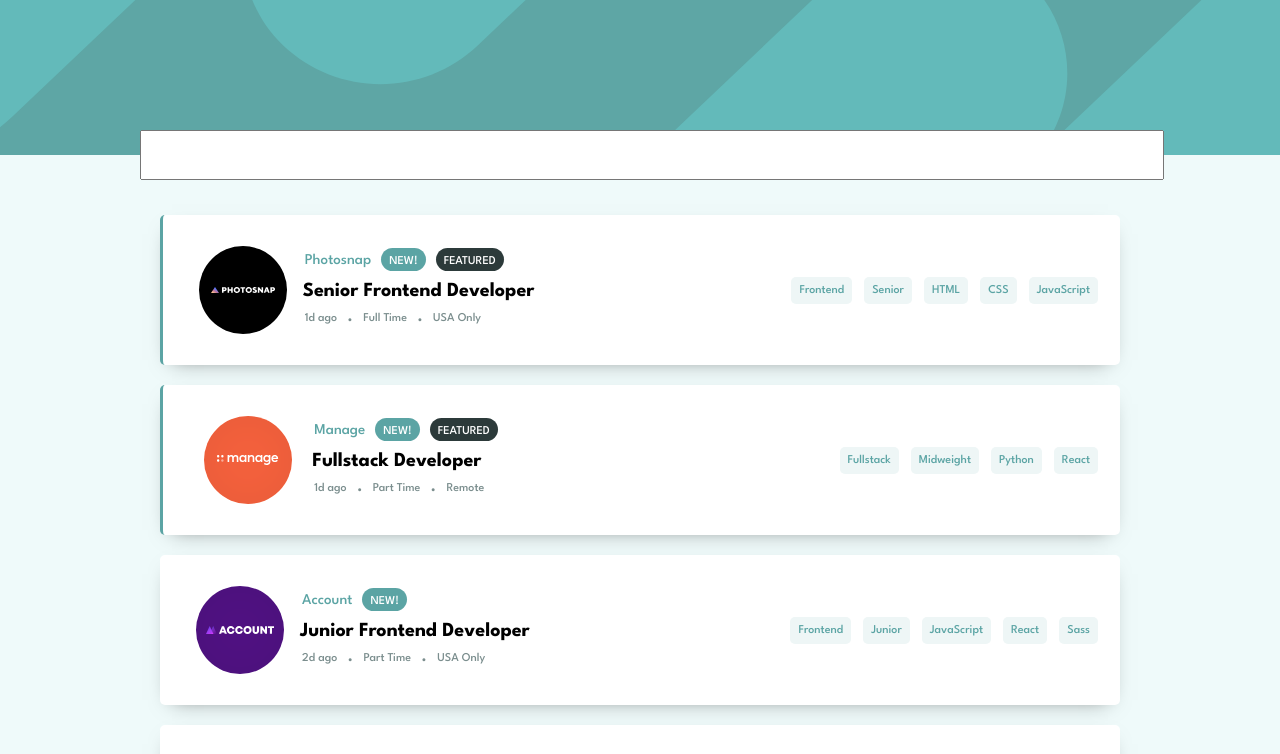
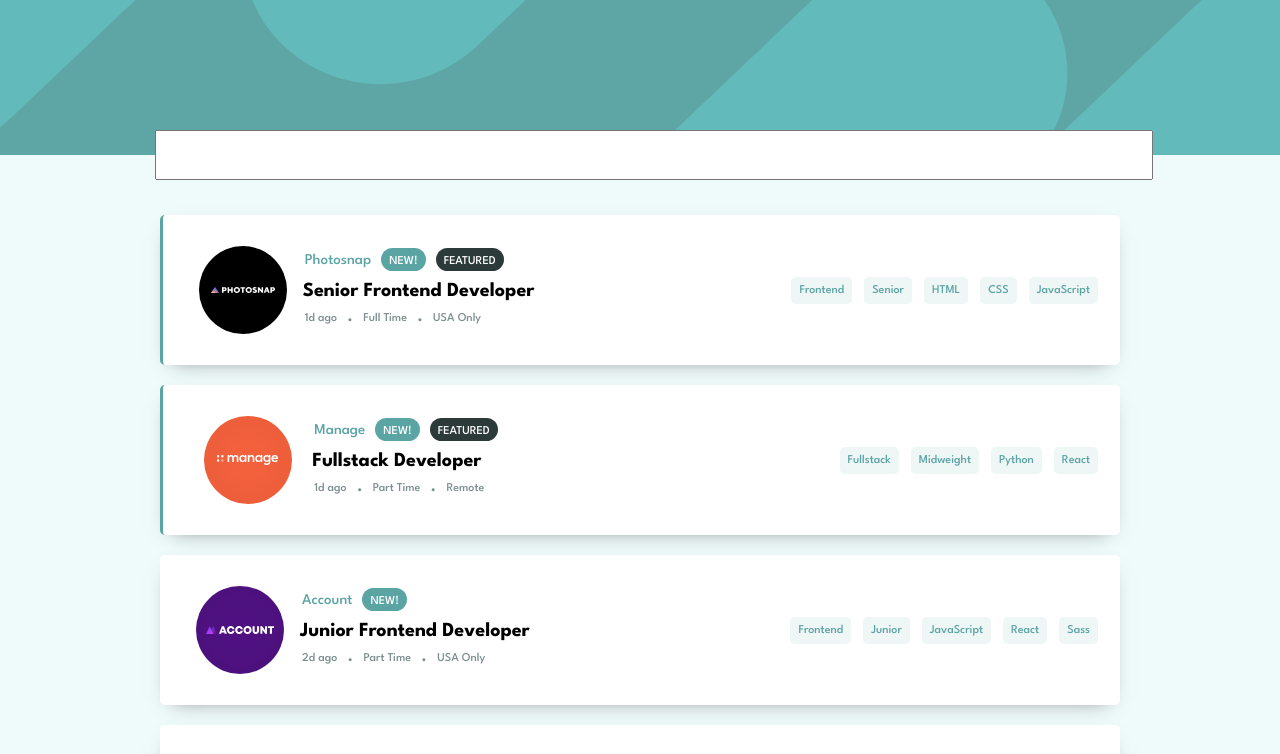
Before and after one commit to M0hamedMagdy/FrontEnd-Mentor-Joblisting-React, a React (Create React App) app: page / in a window 1280 px wide. Shown: the top 754 px of the page. Built offline with nearby package versions, Linux system fonts and the light colour scheme; data requests are answered from the project's data file.

Commit message:
init filter comp

```diff
--- a/src/components/Filter/Filter.module.css
+++ b/src/components/Filter/Filter.module.css
@@ -2,9 +2,9 @@
 
 input {
     position: absolute;
-    left: 14rem;
+    left: 15.5rem;
     top: 13rem;
-    inline-size: 80%;
+    inline-size: 78%;
     block-size: 5rem;
 
 }
```
